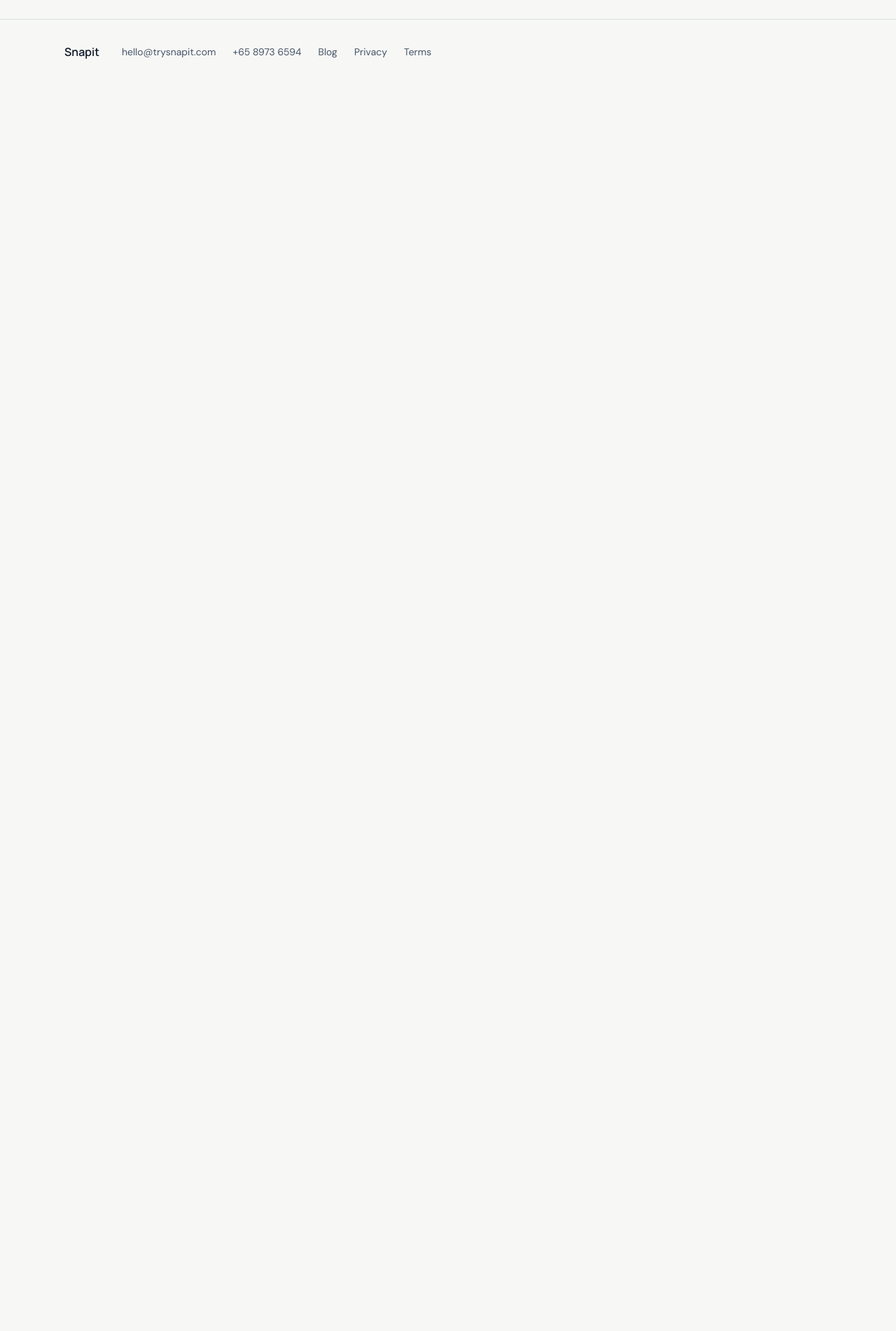
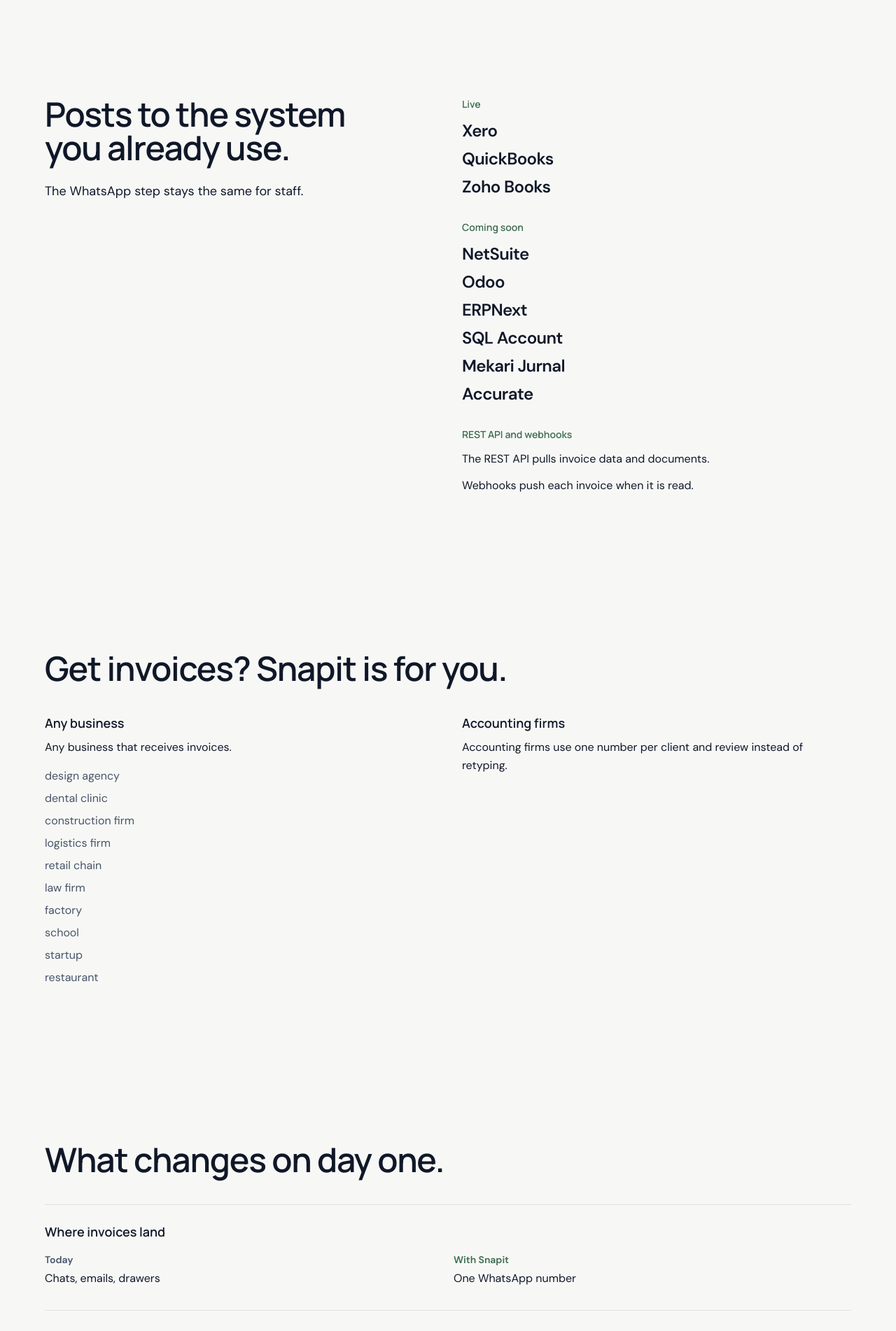
Before and after one commit to trysnapit/snapit-site, a Next.js app in the folder Snapit/: page / in a window 1280 px wide. Shown: the part 3300-5202 px from the top of the page at 70% size. Before the commit the page ends 3420 px from the top, so only its background shows below. Built offline with nearby package versions, Linux system fonts and the light colour scheme.

Commit message:
feat: add systems, audience, day one, and the close

```diff
--- a/Snapit/app/page.tsx
+++ b/Snapit/app/page.tsx
@@ -1,9 +1,13 @@
+import { Audience } from "@/components/home/audience";
 import { Change } from "@/components/home/change";
+import { Close } from "@/components/home/close";
 import { Costs } from "@/components/home/costs";
+import { DayOne } from "@/components/home/day-one";
 import { Hero } from "@/components/home/hero";
 import { HowItWorks } from "@/components/home/how-it-works";
 import { Problem } from "@/components/home/problem";
 import { Reads } from "@/components/home/reads";
+import { Systems } from "@/components/home/systems";
 import { TwoViews } from "@/components/home/two-views";
 
 export default function Home() {
@@ -16,6 +20,10 @@
       <HowItWorks />
       <Reads />
       <TwoViews />
+      <Systems />
+      <Audience />
+      <DayOne />
+      <Close />
     </>
   );
 }
--- /dev/null
+++ b/Snapit/components/home/audience.tsx
@@ -0,0 +1,30 @@
+import { audiences } from "@/lib/home";
+
+export function Audience() {
+  return (
+    <section className="px-5 py-20 md:py-28">
+      <div className="mx-auto max-w-content">
+        <h2 className="max-w-3xl text-3xl font-semibold tracking-tight text-balance text-ink sm:text-5xl">
+          Get invoices? Snapit is for you.
+        </h2>
+        <div className="mt-10 grid gap-10 md:grid-cols-2">
+          {audiences.map((audience) => (
+            <div key={audience.title}>
+              <h3 className="text-lg font-semibold text-ink">{audience.title}</h3>
+              <p className="mt-2 text-base leading-relaxed text-ink">{audience.detail}</p>
+              {"examples" in audience ? (
+                <ul className="mt-4 flex flex-col gap-2">
+                  {audience.examples.map((example) => (
+                    <li key={example} className="text-base text-muted">
+                      {example}
+                    </li>
+                  ))}
+                </ul>
+              ) : null}
+            </div>
+          ))}
+        </div>
+      </div>
+    </section>
+  );
+}
--- /dev/null
+++ b/Snapit/components/home/close.tsx
@@ -0,0 +1,24 @@
+import { site } from "@/lib/site";
+
+const linkClass =
+  "inline-flex min-h-11 items-center justify-center rounded-md px-4 text-sm font-semibold";
+
+export function Close() {
+  return (
+    <section className="px-5 py-20 md:py-28">
+      <div className="mx-auto max-w-content">
+        <h2 className="max-w-3xl text-3xl font-semibold tracking-tight text-balance text-ink sm:text-5xl">
+          Stop typing invoices. Start sending them.
+        </h2>
+        <div className="mt-8 flex flex-col gap-3 sm:flex-row">
+          <a href={`mailto:${site.email}`} className={`${linkClass} border border-ink/15 text-ink`}>
+            {site.email}
+          </a>
+          <a href={site.whatsappUrl} className={`${linkClass} bg-ink text-accent-fill`}>
+            {site.whatsappDisplay}
+          </a>
+        </div>
+      </div>
+    </section>
+  );
+}
--- /dev/null
+++ b/Snapit/components/home/day-one.tsx
@@ -0,0 +1,30 @@
+import { dayOne } from "@/lib/home";
+
+export function DayOne() {
+  return (
+    <section className="px-5 py-20 md:py-28">
+      <div className="mx-auto max-w-content">
+        <h2 className="max-w-3xl text-3xl font-semibold tracking-tight text-balance text-ink sm:text-5xl">
+          What changes on day one.
+        </h2>
+        <ul className="mt-10 flex flex-col gap-8">
+          {dayOne.map((row) => (
+            <li key={row.label} className="min-w-0 border-t border-ink/10 pt-6">
+              <h3 className="text-lg font-semibold text-ink">{row.label}</h3>
+              <div className="mt-4 grid grid-cols-1 gap-4 sm:grid-cols-2">
+                <div className="min-w-0">
+                  <p className="text-sm font-semibold text-muted">Today</p>
+                  <p className="mt-1 text-base leading-relaxed text-ink">{row.today}</p>
+                </div>
+                <div className="min-w-0">
+                  <p className="text-sm font-semibold text-accent">With Snapit</p>
+                  <p className="mt-1 text-base leading-relaxed text-ink">{row.withSnapit}</p>
+                </div>
+              </div>
+            </li>
+          ))}
+        </ul>
+      </div>
+    </section>
+  );
+}
--- /dev/null
+++ b/Snapit/components/home/systems.tsx
@@ -0,0 +1,50 @@
+import { systems } from "@/lib/home";
+
+export function Systems() {
+  return (
+    <section id="systems" className="px-5 py-20 md:py-28">
+      <div className="mx-auto grid max-w-content gap-10 md:grid-cols-2 md:items-start">
+        <div>
+          <h2 className="text-3xl font-semibold tracking-tight text-balance text-ink sm:text-5xl">
+            Posts to the system you already use.
+          </h2>
+          <p className="mt-6 text-lg leading-relaxed text-ink">
+            The WhatsApp step stays the same for staff.
+          </p>
+        </div>
+        <div className="flex flex-col gap-8">
+          <div>
+            <h3 className="text-sm font-semibold text-accent">Live</h3>
+            <ul className="mt-3 flex flex-col gap-2">
+              {systems.live.map((name) => (
+                <li key={name} className="text-2xl font-semibold tracking-tight text-ink">
+                  {name}
+                </li>
+              ))}
+            </ul>
+          </div>
+          <div>
+            <h3 className="text-sm font-semibold text-accent">Coming soon</h3>
+            <ul className="mt-3 flex flex-col gap-2">
+              {systems.soon.map((name) => (
+                <li key={name} className="text-2xl font-semibold tracking-tight text-ink">
+                  {name}
+                </li>
+              ))}
+            </ul>
+          </div>
+          <div>
+            <h3 className="text-sm font-semibold text-accent">REST API and webhooks</h3>
+            <ul className="mt-3 flex flex-col gap-3">
+              {systems.api.map((line) => (
+                <li key={line} className="text-base leading-relaxed text-ink">
+                  {line}
+                </li>
+              ))}
+            </ul>
+          </div>
+        </div>
+      </div>
+    </section>
+  );
+}
```
